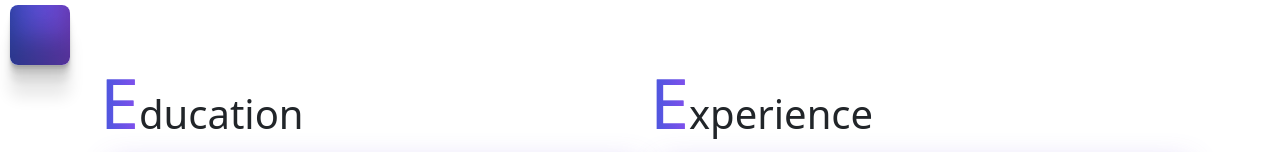
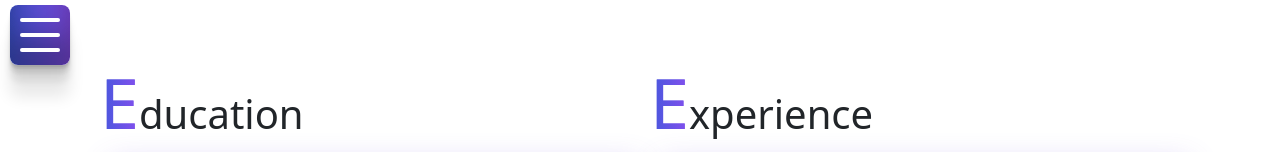
Before and after one commit to Vijay18110/myportfolio, a React (Vite) app: page /education in a window 1280 px wide. Shown: the top 152 px of the page. Built offline with nearby package versions, Linux system fonts and the light colour scheme.

Commit message:
error fixed

```diff
--- a/src/components/navbar/index.jsx
+++ b/src/components/navbar/index.jsx
@@ -7,9 +7,9 @@ const NavBar = () => {
     return (
         <>
             <div className={styles.cont1}>
-                {/* <Toggle2 setToggle={setToggle} /> */}
+                <Toggle2 setToggle={setToggle} />
             </div>
-            {/* {toggle && <Sidebarnew setToggle={setToggle} />  } */}
+            {toggle && <Sidebarnew setToggle={setToggle} />}
         </>
     )
 }
--- /dev/null
+++ b/src/pages/NavigationBar/index.jsx
@@ -0,0 +1,22 @@
+import * as React from "react";
+import { motion } from "framer-motion";
+import { MenuItem } from "../../components/sidebar/manuItem";
+const variants = {
+  open: {
+    transition: { staggerChildren: 0.07, delayChildren: 0.2 },
+    // animate: { display: "block" }
+  },
+  closed: {
+    transition: { staggerChildren: 0.05, staggerDirection: -1 },
+    // animate: { display: "none" }
+
+  }
+};
+export const Navigation = ({ toggle, setToggle }) => (
+  <motion.ul variants={variants} onClick={() => toggle()} >
+    {itemIds.map((i, index) => (
+      <MenuItem setToggle={setToggle} toggle={toggle} i={index} key={i} text={i} />
+    ))}
+  </motion.ul>
+);
+const itemIds = ["home", "project", "about", "education", "skills", "contact"];
--- /dev/null
+++ b/src/pages/Sidebarnew/index.jsx
@@ -0,0 +1,19 @@
+import React from 'react';
+import styles from './index.module.css';
+import { motion } from 'framer-motion';
+import { Navigation } from '../NavigationBar';
+const Sidebarnew = ({ setToggle }) => {
+    return (
+        <>
+            <motion.div className={styles.sidebarCont}
+                initial={{ x: '-100%' }}
+                animate={{ x: 0 }}
+                transition={{ duration: 0.5 }}>
+                <Navigation setToggle={setToggle} />
+            </motion.div>
+            <div className={styles.sidebarCont2}>
+            </div>
+        </>
+    )
+}
+export default Sidebarnew
--- /dev/null
+++ b/src/pages/Sidebarnew/index.module.css
@@ -0,0 +1,13 @@
+.sidebarCont {
+  position: absolute;
+  z-index: 100;
+  width: 300px;
+  height: 100vh;
+  background-image: linear-gradient(90deg, #4458dc 0, #854fee),
+    radial-gradient(circle at top left, #4458dc, #854fee);
+}
+.sidebarCont2 {
+  height: 100vh;
+  position: absolute;
+  height: calc(100vh-300px);
+}
--- /dev/null
+++ b/src/pages/Toggle/index.jsx
@@ -0,0 +1,82 @@
+import React from 'react';
+import styled from 'styled-components';
+const Toggle2 = ({ setToggle }) => {
+  return (
+    <StyledWrapper>
+      <div onClick={setToggle}>
+        <input type="checkbox" id="checkbox" />
+        <label htmlFor="checkbox" className="toggle">
+          <div className="bar bar--top" />
+          <div className="bar bar--middle" />
+          <div className="bar bar--bottom" />
+        </label>
+      </div>
+    </StyledWrapper>
+  );
+}
+
+const StyledWrapper = styled.div`
+  #checkbox {
+    display: none;
+  }
+  .toggle {
+    position: relative;
+    width: 40px;
+    cursor: pointer;
+    margin: auto;
+    display: block;
+    height: calc(4px * 3 + 11px * 2);
+  }
+
+  .bar {
+    position: absolute;
+    left: 0;
+
+    right: 0;
+    height: 4px;
+    border-radius: calc(4px / 2);
+    background: #fff;
+    color: inherit;
+    opacity: 1;
+    transition: none 0.35s cubic-bezier(.5,-0.35,.35,1.5) 0s;
+  }
+
+  /***** Spin Animation *****/
+
+  .bar--top {
+    bottom: calc(50% + 11px + 4px/ 2);
+    transition-property: bottom,transform;
+    transition-delay: calc(0s + 0.35s),0s;
+  }
+
+  .bar--middle {
+    top: calc(50% - 4px/ 2);
+    transition-property: opacity;
+    transition-delay: calc(0s + 0.35s);
+  }
+
+  .bar--bottom {
+    top: calc(50% + 11px + 4px/ 2);
+    transition-property: top,transform;
+    transition-delay: calc(0s + 0.35s),0s;
+  }
+
+  #checkbox:checked + .toggle .bar--top {
+    bottom: calc(50% - 4px/ 2);
+    transform: rotate(135deg);
+    transition-delay: 0s,calc(0s + 0.35s);
+  }
+
+  #checkbox:checked + .toggle .bar--middle {
+    opacity: 0;
+    transition-duration: 0s;
+    transition-delay: calc(0s + 0.35s);
+  }
+
+  #checkbox:checked + .toggle .bar--bottom {
+    top: calc(50% - 4px/ 2);
+    transform: rotate(225deg);
+    transition-delay: 0s,calc(0s + 0.35s);
+  }`;
+
+export default Toggle2;
```
